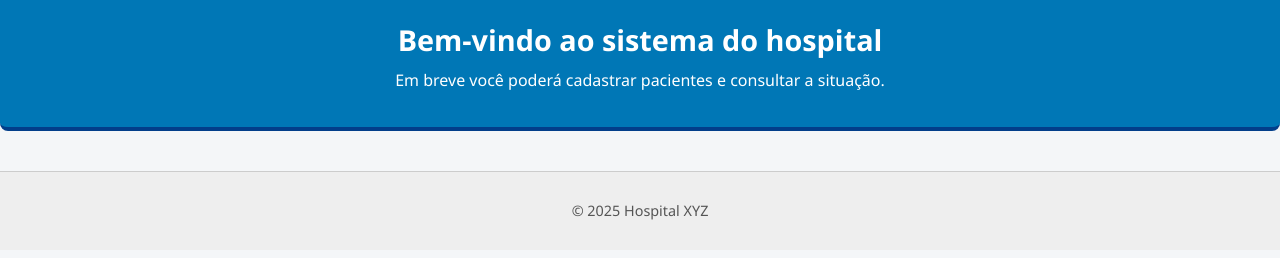
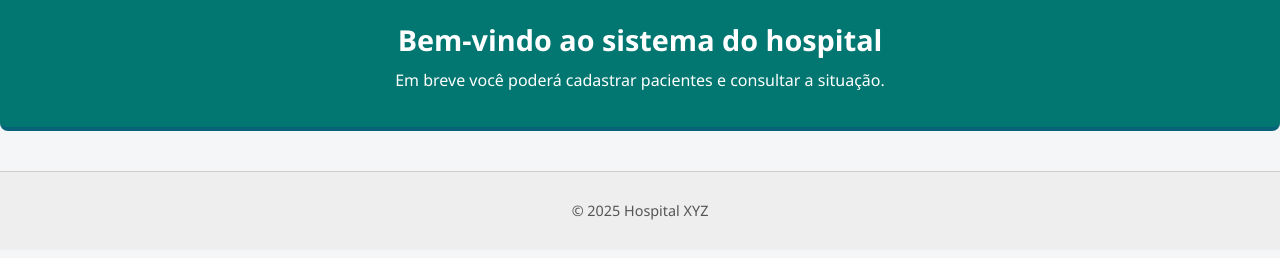
Before and after one commit to gomes-a/webcare, a plain HTML site: page index.html in a window 1280 px wide. Drawn offline with Linux system fonts and the light colour scheme.

Commit message:
mudança de cor no site para mais suave

```diff
--- a/css/style.css
+++ b/css/style.css
@@ -8,11 +8,11 @@ body {
 
 /* Cabeçalho */
 header {
-  background-color: #0077b6;
+  background-color: #027771;
   padding: 20px;
   color: white;
   text-align: center;
-  border-bottom: 4px solid #023e8a;
+  border-bottom: 4px solid #07637a;
   border-radius: 0 0 8px 8px;
 }
 
```
